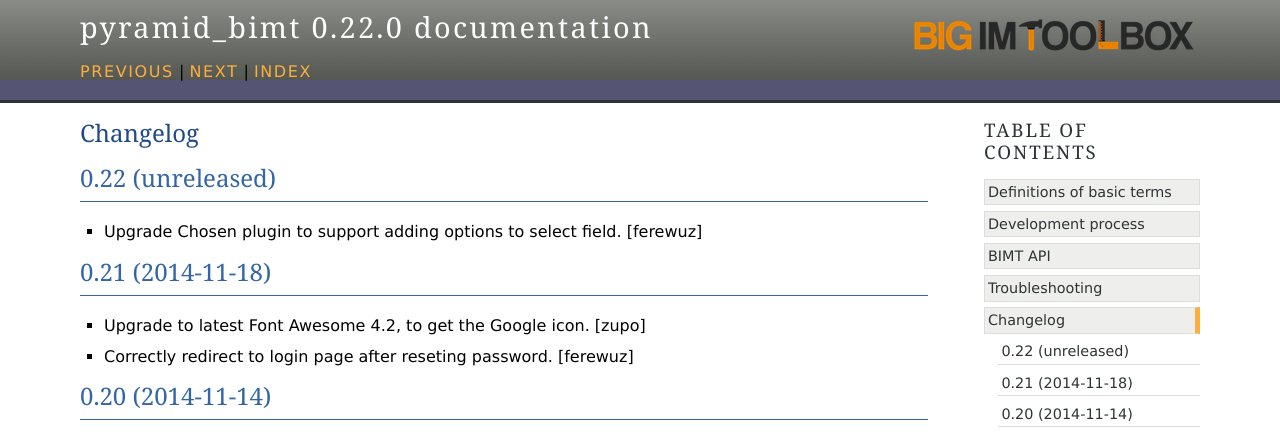
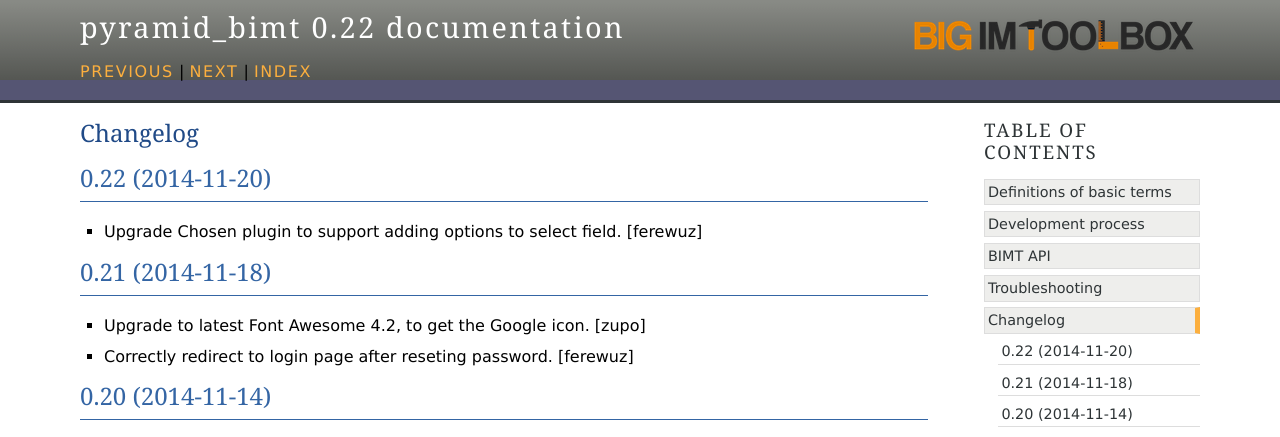
Before and after one commit to persho/pyramid_bimt, a Sphinx documentation site: the page built from docs/CHANGELOG.rst, in a window 1280 px wide and 900 px high. Shown: the top 437 px of the window. Built offline with Sphinx 7.4.7, drawn with Linux system fonts in a browser that asks for light colours.

Commit message:
Preparing release 0.22

```diff
--- a/docs/CHANGELOG.rst
+++ b/docs/CHANGELOG.rst
@@ -2,7 +2,7 @@ Changelog
 =========
 
 
-0.22 (unreleased)
+0.22 (2014-11-20)
 -----------------
 
 - Upgrade Chosen plugin to support adding options to select field.
--- a/setup.py
+++ b/setup.py
@@ -18,7 +18,7 @@ long_description = \
 
 setup(
     name='pyramid_bimt',
-    version='0.22.dev0',
+    version='0.22',
     description='Base package for BIMT apps.',
     long_description=long_description,
     classifiers=[
```
